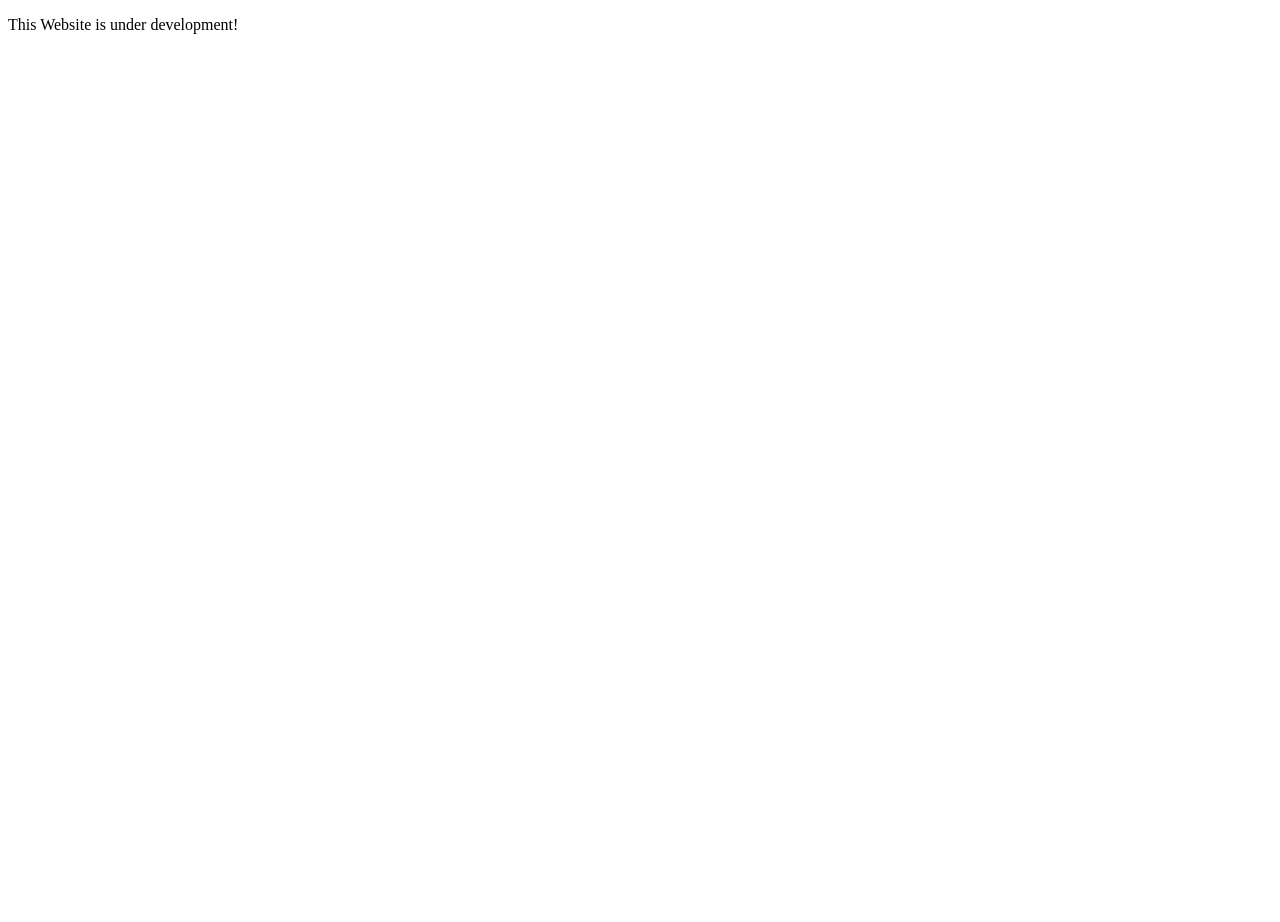
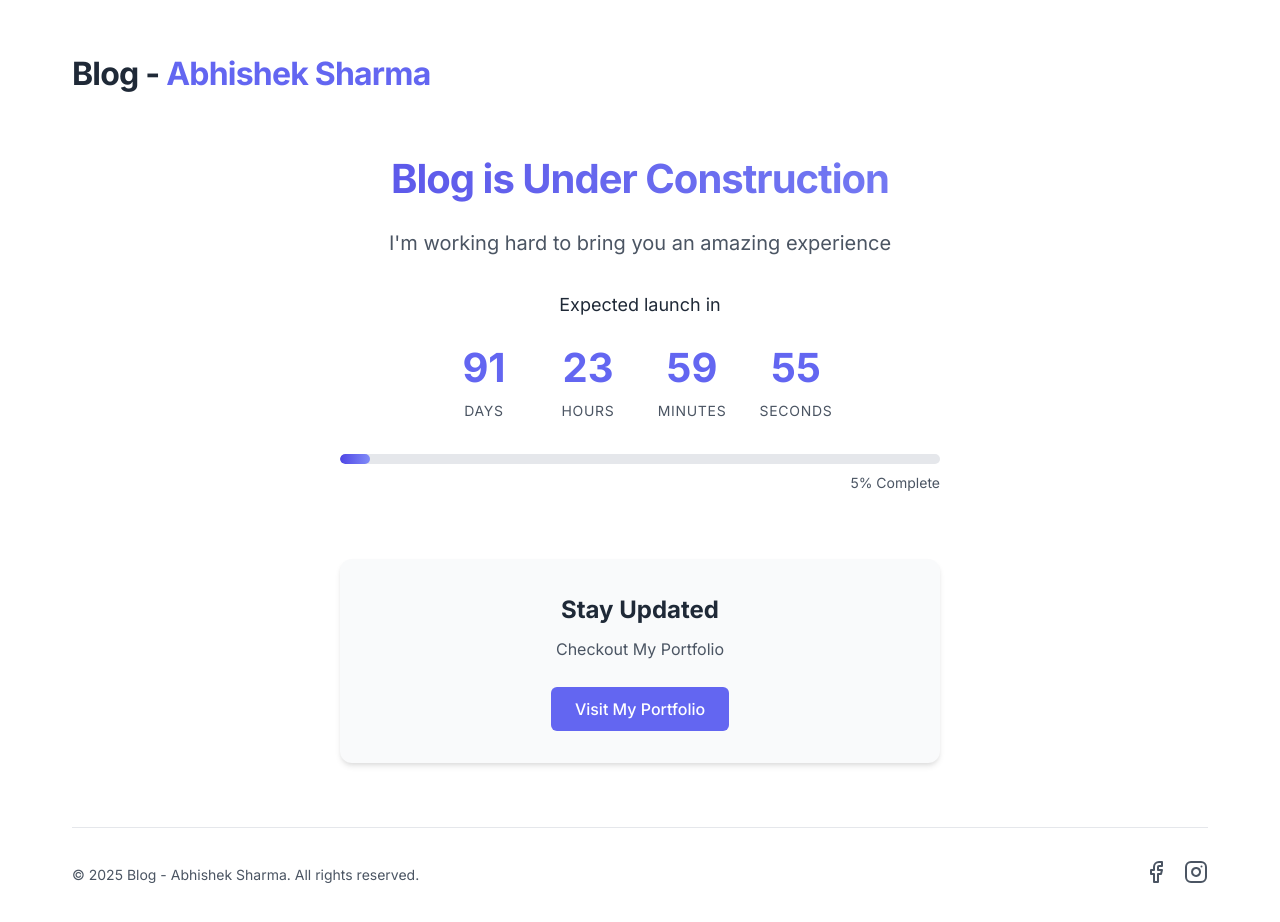
Before and after one commit to 4bhisheksharma/blog, a plain HTML site: page index.html in a window 1280 px wide. Before the commit the page ends 800 px from the top, so only its background shows below. Drawn offline with Linux system fonts and the light colour scheme.

Commit message:
Enhanced UI

```diff
--- /dev/null
+++ b/assets/scripts/script.js
@@ -0,0 +1,59 @@
+document.addEventListener('DOMContentLoaded', function() {
+    // Set the launch date (3 months from now)
+    const launchDate = new Date();
+    launchDate.setMonth(launchDate.getMonth() + 3);
+
+    // Update countdown
+    function updateCountdown() {
+        const currentDate = new Date();
+        const difference = launchDate - currentDate;
+
+        // Calculate time units
+        const days = Math.floor(difference / (1000 * 60 * 60 * 24));
+        const hours = Math.floor((difference % (1000 * 60 * 60 * 24)) / (1000 * 60 * 60));
+        const minutes = Math.floor((difference % (1000 * 60 * 60)) / (1000 * 60));
+        const seconds = Math.floor((difference % (1000 * 60)) / 1000);
+
+        // Update DOM
+        document.getElementById('days').textContent = days.toString().padStart(2, '0');
+        document.getElementById('hours').textContent = hours.toString().padStart(2, '0');
+        document.getElementById('minutes').textContent = minutes.toString().padStart(2, '0');
+        document.getElementById('seconds').textContent = seconds.toString().padStart(2, '0');
+    }
+
+    // Initial call and set interval
+    updateCountdown();
+    setInterval(updateCountdown, 1000);
+
+    // Animate progress bar on load
+    const progressBar = document.getElementById('progress-bar');
+    const progressPercentage = document.getElementById('progress-percentage');
+    const targetProgress = 5; // Current progress percentage
+
+    let currentProgress = 0;
+    const progressInterval = setInterval(() => {
+        if (currentProgress >= targetProgress) {
+            clearInterval(progressInterval);
+        } else {
+            currentProgress++;
+            progressBar.style.width = `${currentProgress}%`;
+            progressPercentage.textContent = currentProgress;
+        }
+    }, 20);
+
+
+
+    // Add hover animations to features
+    const features = document.querySelectorAll('.feature');
+    features.forEach(feature => {
+        feature.addEventListener('mouseenter', () => {
+            feature.style.transform = 'translateY(-5px)';
+            feature.style.boxShadow = '0 10px 15px -3px rgba(0, 0, 0, 0.1), 0 4px 6px -2px rgba(0, 0, 0, 0.05)';
+        });
+
+        feature.addEventListener('mouseleave', () => {
+            feature.style.transform = 'translateY(0)';
+            feature.style.boxShadow = 'none';
+        });
+    });
+});
--- /dev/null
+++ b/assets/styles/styles.css
@@ -0,0 +1,328 @@
+/* Base Styles */
+:root {
+    --primary-color: #6366f1;
+    --primary-light: #818cf8;
+    --primary-dark: #4f46e5;
+    --text-color: #1f2937;
+    --text-light: #4b5563;
+    --background: #ffffff;
+    --background-alt: #f9fafb;
+    --border-color: #e5e7eb;
+    --success-color: #10b981;
+    --error-color: #ef4444;
+    --font-family: 'Inter', -apple-system, BlinkMacSystemFont, 'Segoe UI', Roboto, Oxygen, Ubuntu, Cantarell, 'Open Sans', 'Helvetica Neue', sans-serif;
+}
+
+* {
+    margin: 0;
+    padding: 0;
+    box-sizing: border-box;
+}
+
+body {
+    font-family: var(--font-family);
+    color: var(--text-color);
+    background-color: var(--background);
+    line-height: 1.6;
+}
+
+.container {
+    max-width: 1200px;
+    margin: 0 auto;
+    padding: 2rem;
+    min-height: 100vh;
+    display: flex;
+    flex-direction: column;
+}
+
+/* Header Styles */
+header {
+    padding: 1rem 0;
+    margin-bottom: 2rem;
+}
+
+.logo h1 {
+    font-size: 2rem;
+    font-weight: 700;
+    letter-spacing: -0.025em;
+}
+
+.logo span {
+    color: var(--primary-color);
+}
+
+/* Main Content Styles */
+main {
+    flex: 1;
+}
+
+.hero {
+    text-align: center;
+    margin-bottom: 4rem;
+    animation: fadeIn 1s ease-in-out;
+}
+
+.title {
+    font-size: 2.5rem;
+    font-weight: 700;
+    margin-bottom: 1rem;
+    letter-spacing: -0.025em;
+    background: linear-gradient(to right, var(--primary-dark), var(--primary-light));
+    -webkit-background-clip: text;
+    background-clip: text;
+    color: transparent;
+}
+
+.subtitle {
+    font-size: 1.25rem;
+    color: var(--text-light);
+    margin-bottom: 2rem;
+}
+
+/* Countdown Styles */
+.launch-info {
+    margin-bottom: 2rem;
+}
+
+.launch-info p {
+    font-size: 1.125rem;
+    margin-bottom: 1rem;
+}
+
+.countdown {
+    display: flex;
+    justify-content: center;
+    gap: 1.5rem;
+    margin-bottom: 2rem;
+}
+
+.countdown-item {
+    display: flex;
+    flex-direction: column;
+    align-items: center;
+    min-width: 80px;
+}
+
+.countdown-item span:first-child {
+    font-size: 2.5rem;
+    font-weight: 700;
+    color: var(--primary-color);
+}
+
+.countdown-item .label {
+    font-size: 0.875rem;
+    color: var(--text-light);
+    text-transform: uppercase;
+    letter-spacing: 0.05em;
+}
+
+/* Progress Bar Styles */
+.progress-container {
+    max-width: 600px;
+    margin: 0 auto;
+}
+
+.progress-bar {
+    height: 10px;
+    background-color: var(--border-color);
+    border-radius: 5px;
+    overflow: hidden;
+    margin-bottom: 0.5rem;
+}
+
+.progress {
+    height: 100%;
+    background: linear-gradient(to right, var(--primary-dark), var(--primary-light));
+    border-radius: 5px;
+    width: 65%;
+    transition: width 1.5s ease-in-out;
+}
+
+.progress-text {
+    font-size: 0.875rem;
+    color: var(--text-light);
+    text-align: right;
+}
+
+/* Subscribe Section Styles */
+.subscribe {
+    max-width: 600px;
+    margin: 0 auto 4rem;
+    text-align: center;
+    padding: 2rem;
+    background-color: var(--background-alt);
+    border-radius: 12px;
+    box-shadow: 0 4px 6px -1px rgba(0, 0, 0, 0.1), 0 2px 4px -1px rgba(0, 0, 0, 0.06);
+}
+
+.subscribe h3 {
+    font-size: 1.5rem;
+    margin-bottom: 0.5rem;
+}
+
+.subscribe p {
+    color: var(--text-light);
+    margin-bottom: 1.5rem;
+}
+
+.subscribe-form {
+    max-width: 500px;
+    margin: 0 auto;
+}
+
+.form-group {
+    display: flex;
+    gap: 0.5rem;
+    margin-bottom: 1rem;
+}
+
+input[type="email"] {
+    flex: 1;
+    padding: 0.75rem 1rem;
+    border: 1px solid var(--border-color);
+    border-radius: 6px;
+    font-family: var(--font-family);
+    font-size: 1rem;
+    transition: border-color 0.2s ease;
+}
+
+input[type="email"]:focus {
+    outline: none;
+    border-color: var(--primary-light);
+    box-shadow: 0 0 0 3px rgba(99, 102, 241, 0.2);
+}
+
+.btn-subscribe {
+    background-color: var(--primary-color);
+    color: white;
+    border: none;
+    border-radius: 6px;
+    padding: 0.75rem 1.5rem;
+    font-family: var(--font-family);
+    font-size: 1rem;
+    font-weight: 500;
+    cursor: pointer;
+    transition: background-color 0.2s ease;
+}
+
+.btn-subscribe:hover {
+    background-color: var(--primary-dark);
+}
+
+.form-message {
+    min-height: 24px;
+    font-size: 0.875rem;
+}
+
+.form-message.success {
+    color: var(--success-color);
+}
+
+.form-message.error {
+    color: var(--error-color);
+}
+
+
+/* Footer Styles */
+footer {
+    display: flex;
+    justify-content: space-between;
+    align-items: center;
+    padding-top: 2rem;
+    border-top: 1px solid var(--border-color);
+    color: var(--text-light);
+    font-size: 0.875rem;
+}
+
+.social-links {
+    display: flex;
+    gap: 1rem;
+}
+
+.social-link {
+    color: var(--text-light);
+    transition: color 0.2s ease;
+}
+
+.social-link:hover {
+    color: var(--primary-color);
+}
+
+/* Animations */
+@keyframes fadeIn {
+    from {
+        opacity: 0;
+        transform: translateY(20px);
+    }
+    to {
+        opacity: 1;
+        transform: translateY(0);
+    }
+}
+
+@keyframes pulse {
+    0% {
+        transform: scale(1);
+    }
+    50% {
+        transform: scale(1.05);
+    }
+    100% {
+        transform: scale(1);
+    }
+}
+
+/* Responsive Styles */
+@media (max-width: 768px) {
+    .countdown {
+        gap: 1rem;
+    }
+
+    .countdown-item {
+        min-width: 60px;
+    }
+
+    .countdown-item span:first-child {
+        font-size: 2rem;
+    }
+
+    .form-group {
+        flex-direction: column;
+    }
+
+    .btn-subscribe {
+        width: 100%;
+    }
+
+    footer {
+        flex-direction: column;
+        gap: 1rem;
+        text-align: center;
+    }
+}
+
+@media (max-width: 480px) {
+    .title {
+        font-size: 2rem;
+    }
+
+    .subtitle {
+        font-size: 1rem;
+    }
+
+    .countdown {
+        gap: 0.5rem;
+    }
+
+    .countdown-item {
+        min-width: 50px;
+    }
+
+    .countdown-item span:first-child {
+        font-size: 1.5rem;
+    }
+
+    .countdown-item .label {
+        font-size: 0.75rem;
+    }
+}
--- a/index.html
+++ b/index.html
@@ -3,9 +3,78 @@
 <head>
     <meta charset="UTF-8">
     <meta name="viewport" content="width=device-width, initial-scale=1.0">
+    <meta name="author" content="Abhishek Sharma">
+    <meta name="description" content="I'm Abhishek Sharma, currently pursuing BSc. (Hons) Computing at Itahari International College. Explore my projects, skills, achievements, and more.">
+    <meta name="keywords" content="Abhishek Sharma Blog, BSc. Computing, Itahari International College, portfolio, projects, skills, achievements, contact, social media">
     <title>Blog - Abhishek Sharma</title>
+    <link rel="icon" href="assets/images/icons8-A-64.png" type="image/x-icon">
+    <link rel="stylesheet" href="assets/styles/styles.css">
+    <link rel="stylesheet" href="https://fonts.googleapis.com/css2?family=Inter:wght@300;400;500;600;700&display=swap">
 </head>
 <body>
-    <p>This Website is under development!</p>
+    <div class="container">
+        <header>
+            <div class="logo">
+                <h1>Blog - <span>Abhishek Sharma</span></h1>
+            </div>
+        </header>
+
+        <main>
+            <section class="hero">
+                <h2 class="title">Blog is Under Construction</h2>
+                <p class="subtitle">I'm working hard to bring you an amazing experience</p>
+
+                <div class="launch-info">
+                    <p>Expected launch in</p>
+                    <div class="countdown">
+                        <div class="countdown-item">
+                            <span id="days">00</span>
+                            <span class="label">Days</span>
+                        </div>
+                        <div class="countdown-item">
+                            <span id="hours">00</span>
+                            <span class="label">Hours</span>
+                        </div>
+                        <div class="countdown-item">
+                            <span id="minutes">00</span>
+                            <span class="label">Minutes</span>
+                        </div>
+                        <div class="countdown-item">
+                            <span id="seconds">00</span>
+                            <span class="label">Seconds</span>
+                        </div>
+                    </div>
+                </div>
+
+                <div class="progress-container">
+                    <div class="progress-bar">
+                        <div class="progress" id="progress-bar"></div>
+                    </div>
+                    <p class="progress-text"><span id="progress-percentage">65</span>% Complete</p>
+                </div>
+            </section>
+
+            <section class="subscribe">
+                <h3>Stay Updated</h3>
+                <p>Checkout My Portfolio</p>
+                    <a href="https://www.abhishek-sharma.com.np/" target="_blank"><button class="btn-subscribe">Visit My Portfolio</button></a>
+            </section>
+
+        </main>
+
+        <footer>
+            <p>&copy; 2025 Blog - Abhishek Sharma. All rights reserved.</p>
+            <div class="social-links">
+                <a href="https://www.facebook.com/Sharmaabhi024/" target="_blank" class="social-link" aria-label="Facebook">
+                    <svg xmlns="http://www.w3.org/2000/svg" width="24" height="24" viewBox="0 0 24 24" fill="none" stroke="currentColor" stroke-width="2" stroke-linecap="round" stroke-linejoin="round"><path d="M18 2h-3a5 5 0 0 0-5 5v3H7v4h3v8h4v-8h3l1-4h-4V7a1 1 0 0 1 1-1h3z"></path></svg>
+                </a>
+                <a href="https://www.instagram.com/btw.its_abhishek/" target="_blank" class="social-link" aria-label="Instagram">
+                    <svg xmlns="http://www.w3.org/2000/svg" width="24" height="24" viewBox="0 0 24 24" fill="none" stroke="currentColor" stroke-width="2" stroke-linecap="round" stroke-linejoin="round"><rect x="2" y="2" width="20" height="20" rx="5" ry="5"></rect><path d="M16 11.37A4 4 0 1 1 12.63 8 4 4 0 0 1 16 11.37z"></path><line x1="17.5" y1="6.5" x2="17.51" y2="6.5"></line></svg>
+                </a>
+            </div>
+        </footer>
+    </div>
+
+    <script src="assets/scripts/script.js"></script>
 </body>
 </html>
```
Also changed, not shown: assets/images/icons8-A-64.png (added).
